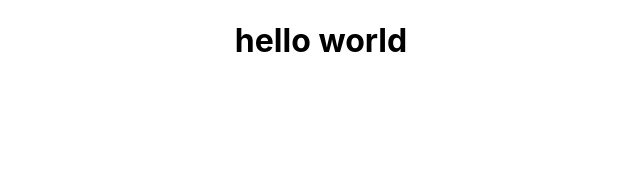
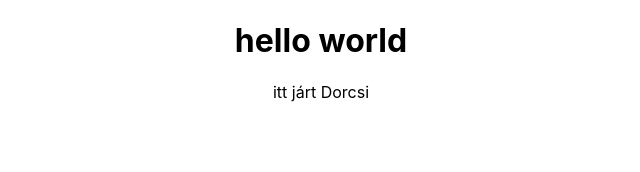
Before and after one commit to agolautner/fs-git-workshop, a JavaScript app: page / in a window 1280 px wide. Shown: the top 172 px of the page, without its empty margins (319-959 px from the left). Built offline with nearby package versions, Linux system fonts and the light colour scheme; the HTML template or start-up script is replaced by a standard one.

Commit message:
dorcsi commit

```diff
--- a/src/App.js
+++ b/src/App.js
@@ -4,6 +4,7 @@ function App() {
   return (
     <div className="App">
       <h1>hello world</h1>
+      <p>itt járt Dorcsi</p>
     </div>
   );
 }
```
